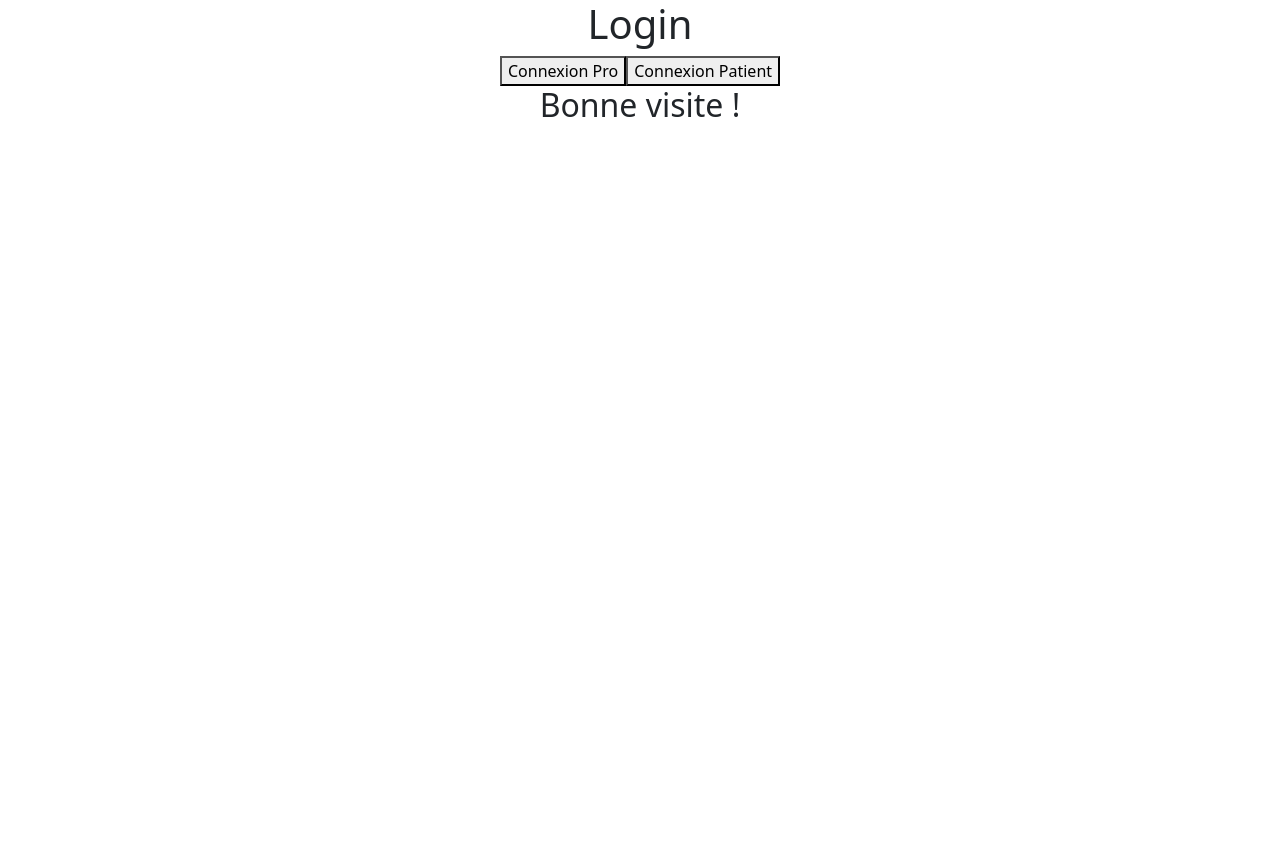
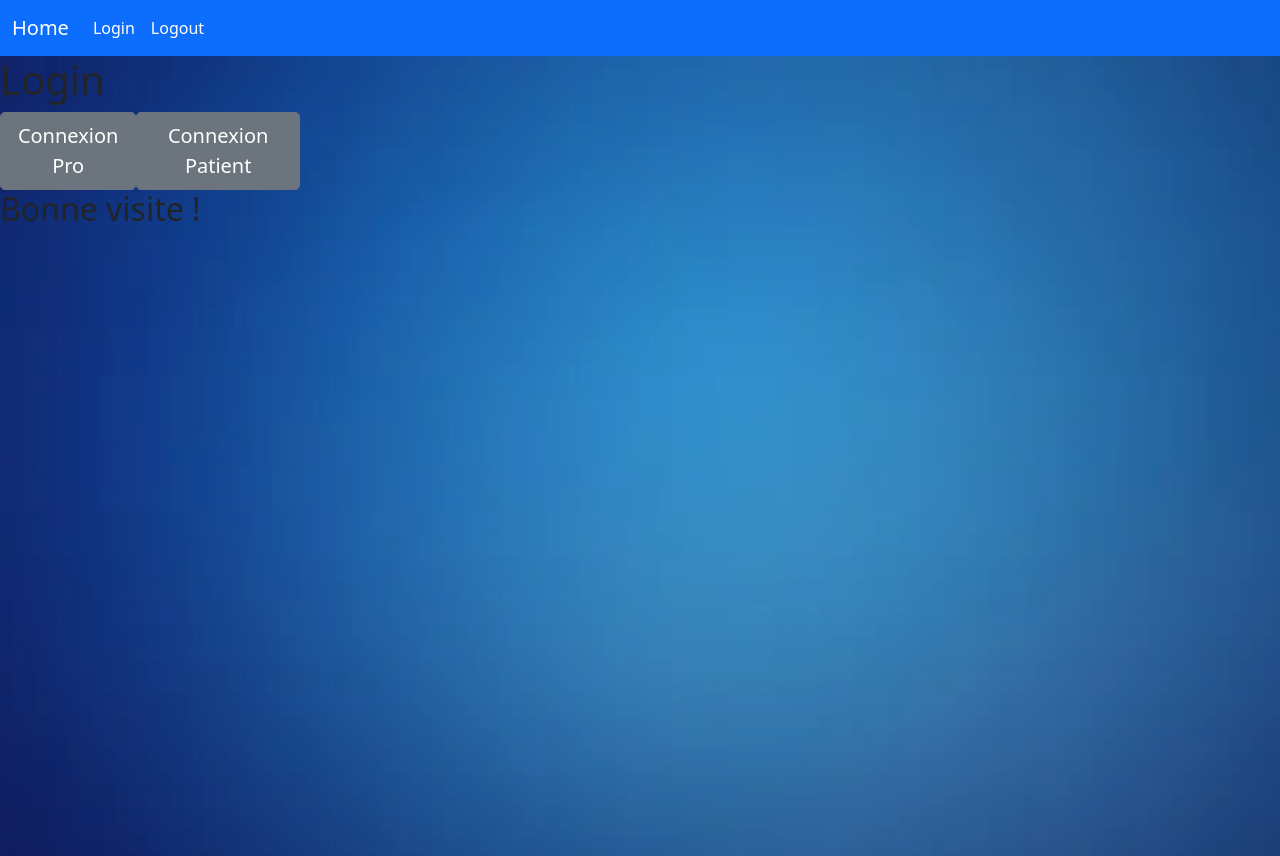
Before and after one commit to HDasilva59/doctolib-next, a Next.js app: page /login in a window 1280 px wide. Before the commit the page ends 800 px from the top, so only its background shows below. Built offline with nearby package versions, Linux system fonts and the light colour scheme.

Commit message:
work in progress css login page

```diff
--- a/component/layout.tsx
+++ b/component/layout.tsx
@@ -1,12 +1,12 @@
 import { GetServerSideProps } from "next";
 import Head from "next/head";
-import styles from "../styles/Home.module.css";
+import styles from "./styles/Home.module.css";
 import Link from "next/link";
 
 export const Layout: React.FC = ({ children }) => {
   return (
     <div>
-      <nav className="navbar navbar-expand-lg navbar-light bg-light">
+      <nav className="navbar navbar-expand-lg navbar-dark bg-primary">
           <div className="container-fluid">
           <Link  href="/"><a className="navbar-brand">Home</a></Link>
           <div className="collapse navbar-collapse" id="navbarNav">
@@ -22,10 +22,11 @@ export const Layout: React.FC = ({ children }) => {
             </ul>
           </div>
         </div>
-
       </nav>
 
-      <div>{children}</div>
+      <div>
+        {children}
+      </div>
 
     </div>
   );
--- a/pages/index.tsx
+++ b/pages/index.tsx
@@ -59,7 +59,7 @@ export default function Home(props: any) {
           <meta name="description" content="Generated by create next app" />
           <link rel="icon" href="/favicon.ico" />
         </Head>
-        <main>
+        <main className="page-container-welcome">
           <h1 className={styles.title}>
             Réservez une consultation physique chez un professionnel de santé
           </h1>
--- a/pages/login.tsx
+++ b/pages/login.tsx
@@ -1,14 +1,23 @@
 import Link from "next/link";
+import { Layout } from "../component/layout";
+import styles from "../styles/Home.module.css"
 
 export default function Login(props: { props: any }) {
   return (
-      <div>
-        <main className="text-center">
-          <h1>Login</h1>
-          <Link href="/api/auth/login"><a ><button>Connexion Pro</button></a></Link>
-          <Link href="/api/auth/loginPatients"><a><button>Connexion Patient</button></a></Link>
-          <h2>Bonne visite !</h2>
-        </main>
+    <Layout>
+      <div className={styles.pagecontainerwelcome}>
+        <div className={styles.itemcenter}>
+          <main className="m-auto">
+            <h1>Login</h1>
+            <div className="btn-group" role="group" aria-label="Basic example">
+              <Link href="/api/auth/login"><a ><button type="button" className="btn btn-secondary btn-lg btn-block">Connexion Pro</button></a></Link>
+              <Link href="/api/auth/loginPatients"><a><button type="button" className="btn btn-secondary btn-lg btn-block">Connexion Patient</button></a></Link>
+            </div>
+            <h2>Bonne visite !</h2>
+          </main>
+        </div>
       </div>
+
+    </Layout>
   )
 }
--- a/styles/Home.module.css
+++ b/styles/Home.module.css
@@ -114,3 +114,16 @@
     flex-direction: column;
   }
 }
+
+.pagecontainerwelcome {
+  height: 100vh;
+  position: relative;
+  background-size: cover;
+  background-image: url("/image/65574304-lisse-fond-bleu-dégradé-foncé-abstrait.webp");
+}
+
+.itemcenter {
+  height: 50vh;
+  width:300px;
+  border: 1px;
+}
```
Also changed, not shown: public/image/65574304-lisse-fond-bleu-dégradé-foncé-abstrait.webp (added).
